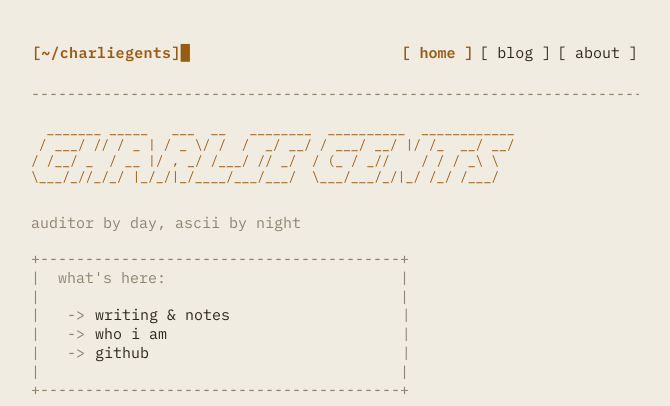
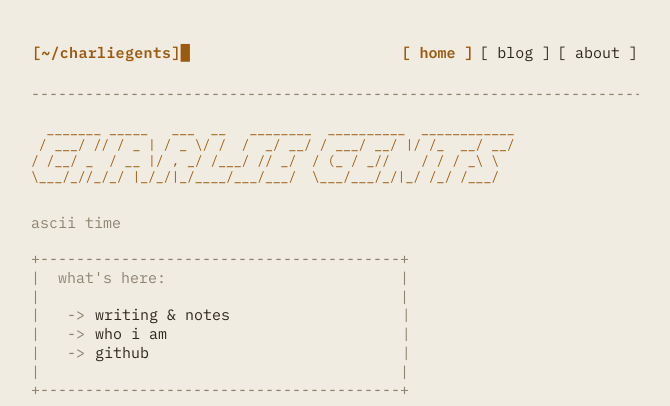
Before and after one commit to charliegents/charliegents.github.io, a Jekyll site: the page built from index.html, in a window 1280 px wide. Shown: the top 406 px of the page, without its empty margins (305-975 px from the left). Built offline with Jekyll 4.4.1, drawn with Linux system fonts in a browser that asks for light colours.

Commit message:
Update _config.yml

```diff
--- a/_config.yml
+++ b/_config.yml
@@ -1,5 +1,5 @@
 title: charlie gents
-tagline: auditor by day, ascii by night
+tagline: ascii time
 url: "https://charliegents.github.io"
 markdown: kramdown
 permalink: /blog/:year/:month/:day/:title/
```
